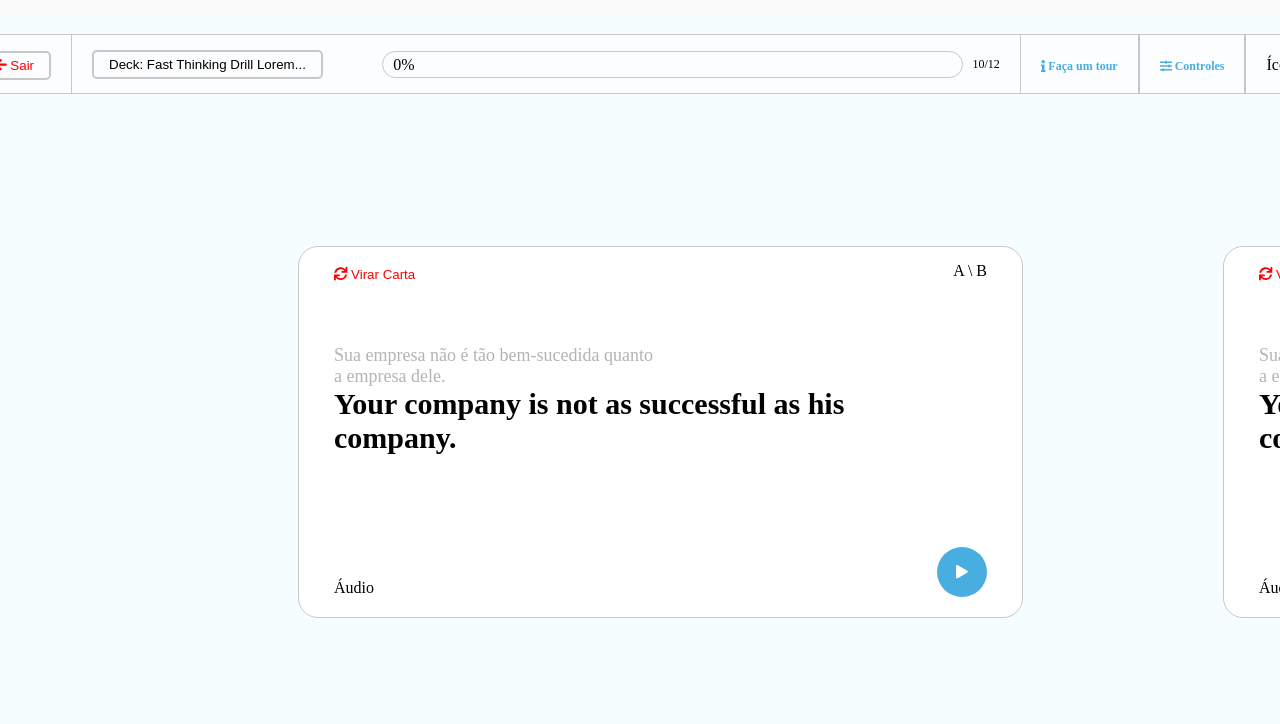
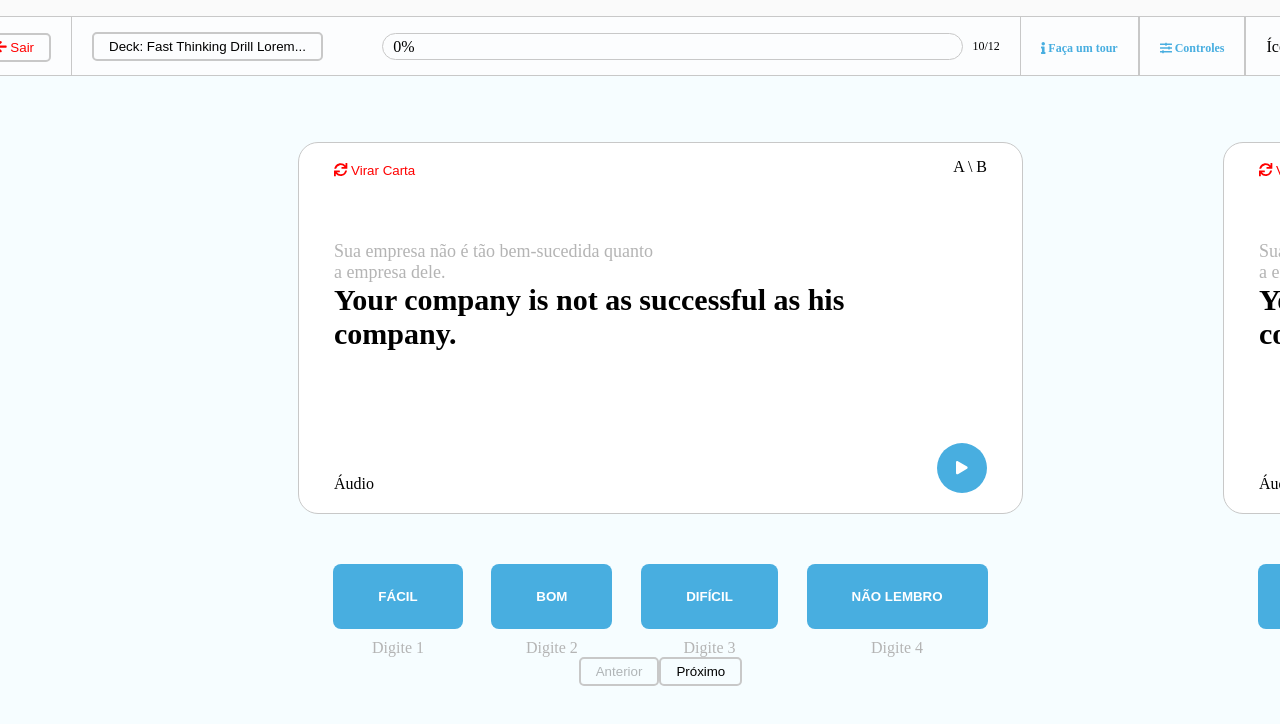
Before and after one commit to raphaelalvarenga/fluency-academy-flashcards, a React (Create React App) app: page / in a window 1280 px wide. Shown: the top 724 px of the page. Built offline with nearby package versions, Linux system fonts and the light colour scheme.

Commit message:
[Difficult Buttons] The difficult buttons bug has been fixed.

```diff
--- a/src/styled-components.js
+++ b/src/styled-components.js
@@ -125,25 +125,31 @@ export const CardsSection = styled.div`
     border-bottom: 1px solid rgb(200, 200, 200);
 `
 
-export const Card = styled.div`
-    border-style: solid;
-    min-width: 683px;
-    min-height: 340px;
-    text-align: center;
+export const CardSection = styled.div`
+    transition: 0.5s;
+    border-width: 1px;
     margin-right: 200px;
-    transition: 0.5s;
-    padding: 15px 20px;
-    background-color: rgb(255, 255, 255);
-    border-color: rgb(200, 200, 200);
-    border-width: 1px;
-    border-radius: 20px;
-
     ${
         props => props.marginLeft && css`
             margin-left: ${props.marginLeft}
         `
     }
 `
+
+export const Card = styled.div`
+    border-style: solid;
+    min-width: 683px;
+    min-height: 340px;
+    text-align: center;
+
+    padding: 15px 20px;
+    border-width: 1px;
+    background-color: rgb(255, 255, 255);
+    border-color: rgb(200, 200, 200);
+    border-radius: 20px;
+`
+
+
 export const CardHeader = styled.div`
     display: flex;
     justify-content: space-between;
@@ -193,7 +199,6 @@ export const PlayButton = styled.button`
     }
 `
 
-// border-style: solid;
 export const DifficultButtons = styled.div`
     display: flex;
     justify-content: space-around;
@@ -217,10 +222,6 @@ export const DifficultButton = styled.button`
     }
 `
 
-export const CardSection = styled.div`
-
-`
-
 export const DifficultButtonLabel = styled.div`
     margin-top: 10px;
     color: rgb(180, 180, 180);
--- a/src/views/Flashcards.js
+++ b/src/views/Flashcards.js
@@ -17,7 +17,6 @@ const Flashcards = () => {
 
     return (
         <Content>
-            {cardMargin}
             <Header>
                 <HeaderItems>
                     <Button color = "danger" fill = "outlined"><FontAwesomeIcon icon = {faArrowLeft} /> Sair</Button>
@@ -56,7 +55,8 @@ const Flashcards = () => {
             <CardsSection>
                 {
                     cards.map((card, index) => (
-                        <Card marginLeft = {index === 0 ? `${cardMargin}px` : 0}>
+                        <CardSection marginLeft = {index === 0 ? `${cardMargin}px` : 0}>
+                            <Card>
                                 <CardHeader>
                                     <div>
                                         <Button color = "danger">
@@ -82,24 +82,9 @@ const Flashcards = () => {
                                         </div>
                                     </CardAudio>
                                 </CardContent>
+                            </Card>
 
-
-                            <div style = {{textAlign: "center"}}>
-                                {/* <Button
-                                    fill = "outlined"
-                                    disabled = {index === 0 ? true : false}
-                                    onClick = {() => setCardMargin(cardMargin + 925)}
-                                >Anterior</Button>
-
-                                <Button
-                                    fill = "outlined"
-                                    disabled = {index === cards.length - 1 ? true : false}
-                                    onClick = {() => setCardMargin(cardMargin - 925)}
-                                >Próximo</Button> */}
-                            </div>
-
-
-                            {/* <DifficultButtons marginLeft = {index === 0 ? `${cardMargin}px` : 0}>
+                            <DifficultButtons marginLeft = {index === 0 ? `${cardMargin}px` : 0}>
                                 <div>
                                     <div>
                                         <DifficultButton>FÁCIL</DifficultButton>
@@ -124,8 +109,26 @@ const Flashcards = () => {
                                     </div>
                                     <DifficultButtonLabel>Digite 4</DifficultButtonLabel>
                                 </div>
-                            </DifficultButtons> */}
-                        </Card>
+                            </DifficultButtons>
+
+
+
+                            <div style = {{textAlign: "center"}}>
+                                <Button
+                                    fill = "outlined"
+                                    disabled = {index === 0 ? true : false}
+                                    onClick = {() => setCardMargin(cardMargin + 925)}
+                                >Anterior</Button>
+
+                                <Button
+                                    fill = "outlined"
+                                    disabled = {index === cards.length - 1 ? true : false}
+                                    onClick = {() => setCardMargin(cardMargin - 925)}
+                                >Próximo</Button>
+                            </div>
+
+
+                        </CardSection>
                     ))
                 }
             </CardsSection>
```
Lines whose indentation alone changed are shown as unchanged.
